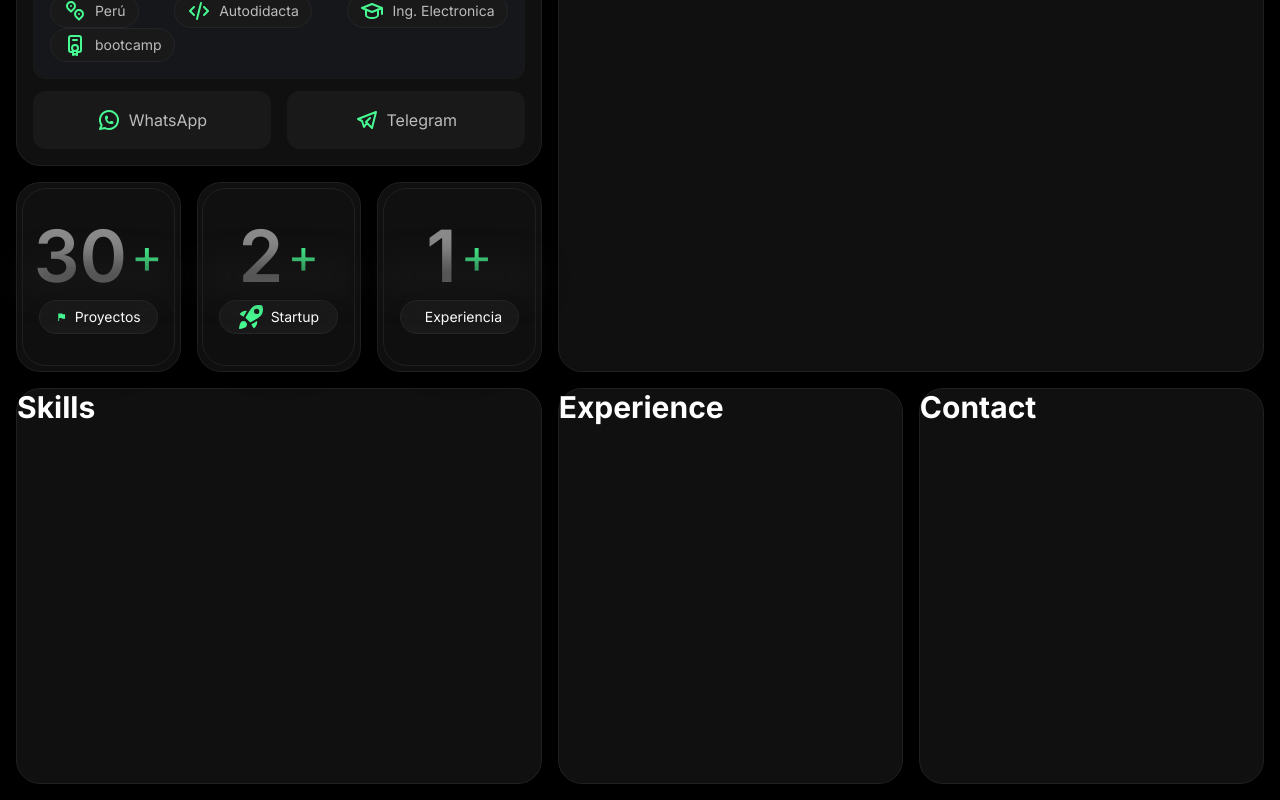
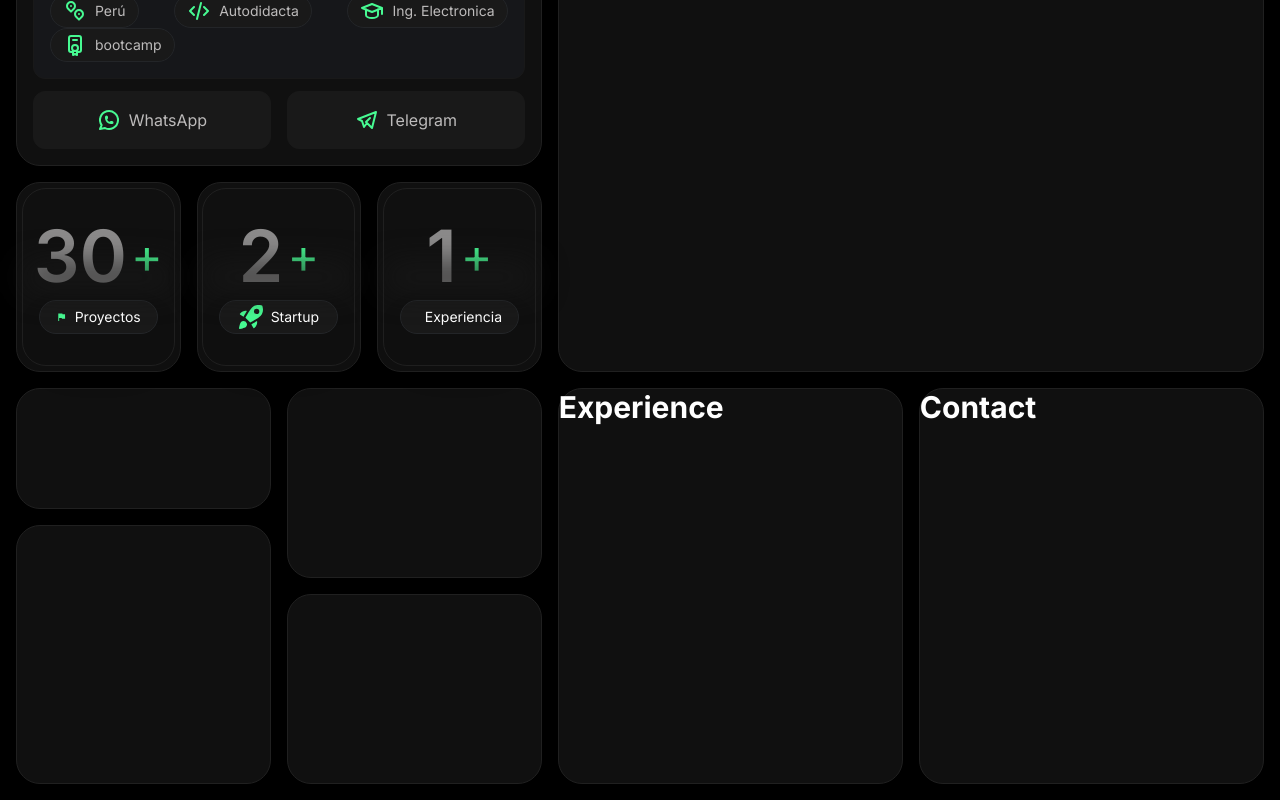
Before and after one commit to YonatanLLa/new-porfolio, a Next.js app: page / in a window 1280 px wide. Shown: the part 246-1046 px from the top of the page. Built offline with nearby package versions, Linux system fonts and the light colour scheme.

Commit message:
Empezando skilss

```diff
--- a/src/components/Desktop.tsx
+++ b/src/components/Desktop.tsx
@@ -19,7 +19,7 @@ export const Desktop = () => {
         <section className=" col-span-3 ">
           <Start />
         </section>
-        <section className="border border-[#202020] bg-[#101010] rounded-3xl row-start-4 row-end-6 col-span-3">
+        <section className=" row-start-4 row-end-6 col-span-3">
           <Skills />
         </section>
         <div className="grid grid-cols-2 gap-4 col-span-4 row-start-4 row-end-6">
--- a/src/components/bento/Skills.tsx
+++ b/src/components/bento/Skills.tsx
@@ -1,7 +1,68 @@
 export const Skills = () => {
+  const MySkills = [
+    {
+      name: "HTML",
+      icon: "https://cdn.jsdelivr.net/gh/devicons/devicon/icons/html5/html5-original.svg",
+    },
+    {
+      name: "CSS",
+      icon: "https://cdn.jsdelivr.net/gh/devicons/devicon/icons/css3/css3-original.svg",
+    },
+    {
+      name: "JavaScript",
+      icon: "https://cdn.jsdelivr.net/gh/devicons/devicon/icons/javascript/javascript-original.svg",
+    },
+    {
+      name: "TypeScript",
+      icon: "https://cdn.jsdelivr.net/gh/devicons/devicon/icons/typescript/typescript-original.svg",
+    },
+    {
+      name: "React",
+      icon: "https://cdn.jsdelivr.net/gh/devicons/devicon/icons/react/react-original.svg",
+    },
+    {
+      name: "Next.js",
+      icon: "https://cdn.jsdelivr.net/gh/devicons/devicon/icons/nextjs/nextjs-original.svg",
+    },
+    {
+      name: "Tailwind",
+      icon: "https://cdn.jsdelivr.net/gh/devicons/devicon/icons/tailwindcss/tailwindcss-original.svg",
+    },
+    {
+      name: "Git",
+      icon: "https://cdn.jsdelivr.net/gh/devicons/devicon/icons/git/git-original.svg",
+    },
+    {
+      name: "GitHub",
+      icon: "https://cdn.jsdelivr.net/gh/devicons/devicon/icons/github/github-original.svg",
+    },
+    {
+      name: "Figma",
+      icon: "https://cdn.jsdelivr.net/gh/devicons/devicon/icons/figma/figma-original.svg",
+    },
+    {
+      name: "VSCode",
+      icon: "https://cdn.jsdelivr.net/gh/devicons/devicon/icons/vscode/vscode-original.svg",
+    },
+    {
+      name: "Framer",
+      icon: "https://cdn.jsdelivr.net/gh/devicons/devicon/icons/framer/framer-original.svg",
+    },
+    {
+      name: "Sass",
+      icon: "https://cdn.jsdelivr.net/gh/devicons/devicon/icons/sass/sass-original.svg",
+    },
+  ];
   return (
-    <div className="flex flex-col gap-4">
-      <h1 className="text-3xl font-bold">Skills</h1>
+    <div className="grid grid-cols-2 gap-4 w-full h-full">
+      <div className="grid grid-rows-3 gap-4 w-full h-full ">
+        <div className="row-span-1 row-end-2 w-full h-full  border border-[#202020] bg-[#101010] rounded-3xl"></div>
+        <div className=" row-span-2 row-end-4 w-full h-full  border border-[#202020] bg-[#101010] rounded-3xl"></div>
+      </div>
+      <div className="grid grid-rows-2 gap-4 w-full h-full ">
+        <div className=" w-full h-full  border border-[#202020] bg-[#101010] rounded-3xl"></div>
+        <div className=" w-full h-full  border border-[#202020] bg-[#101010] rounded-3xl"></div>
+      </div>
     </div>
   );
 };
```
